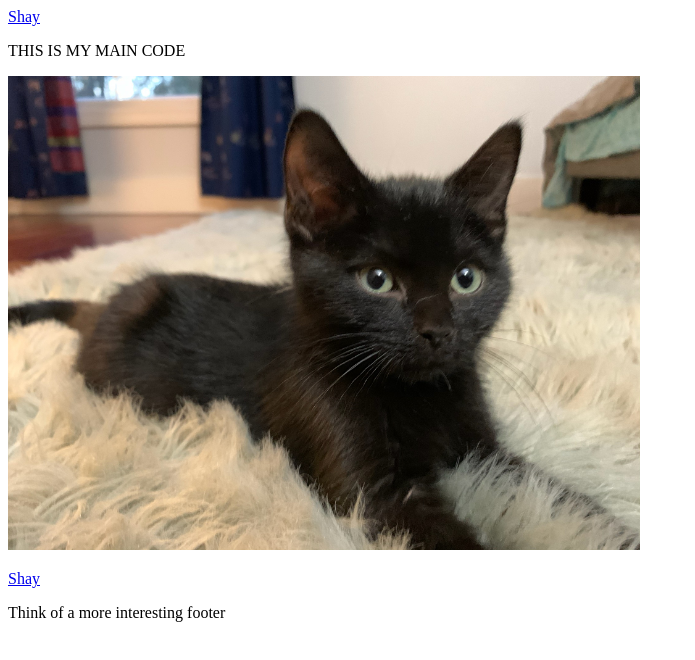
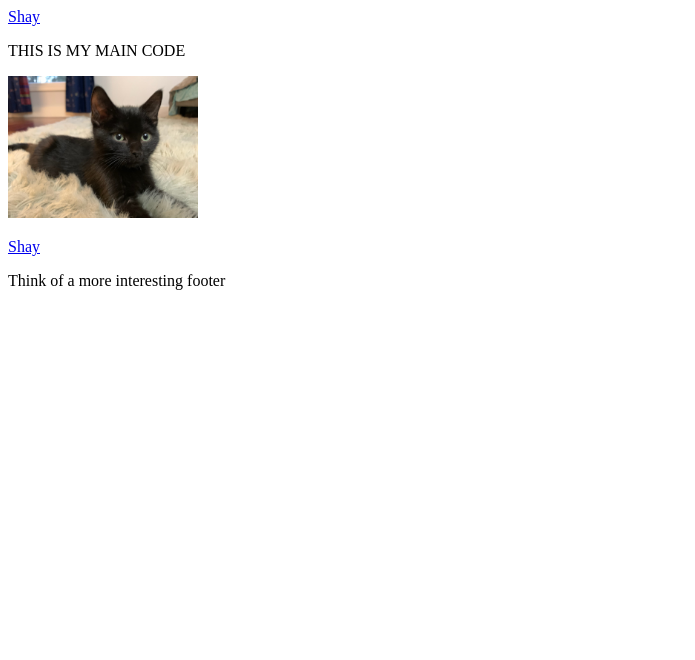
Before and after one commit to wickerd92/PortlandMaineSucess.github.io, a plain HTML site: page index.html in a window 1280 px wide. Shown: the whole page, without its empty margins (0-695 px from the left). Drawn offline with Linux system fonts and the light colour scheme.

Commit message:
Update index.html

```diff
--- a/index.html
+++ b/index.html
@@ -7,7 +7,7 @@
 	<body>
 		<a href="http://shayhowe.com">Shay</a>
 		<main><p> THIS IS MY MAIN CODE</p></main>
-		<p><img src="Hawkeye.jpg" width="50%" alt="A black kitten with green eyes"></p>
+		<p><img src="Hawkeye.jpg" width="15%" alt="A black kitten with green eyes"></p>
 		<p><a href="http://shayhowe.com">Shay</a></p>
 		<footer>
 			<p>Think of a more interesting footer</p>
```
